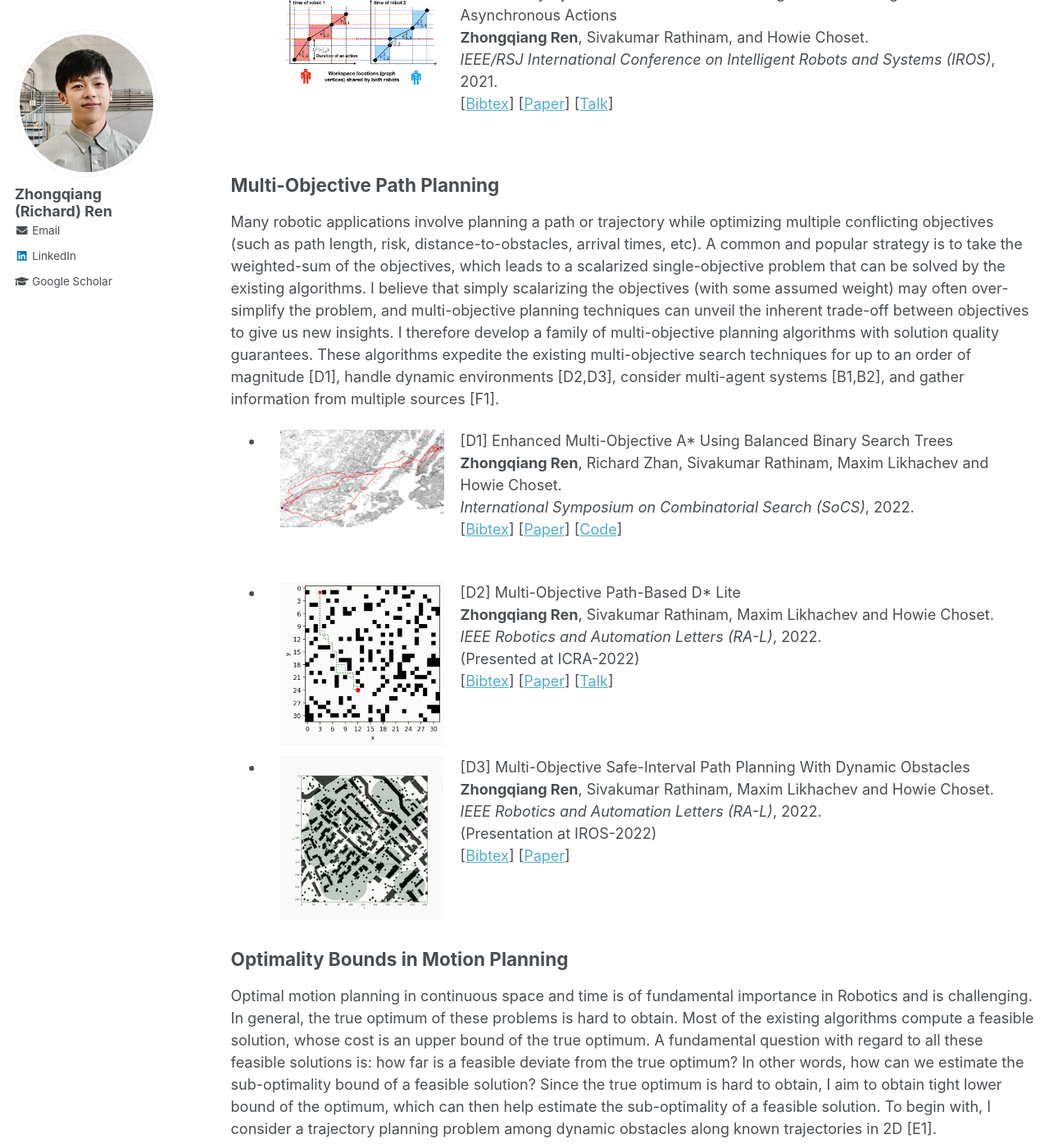
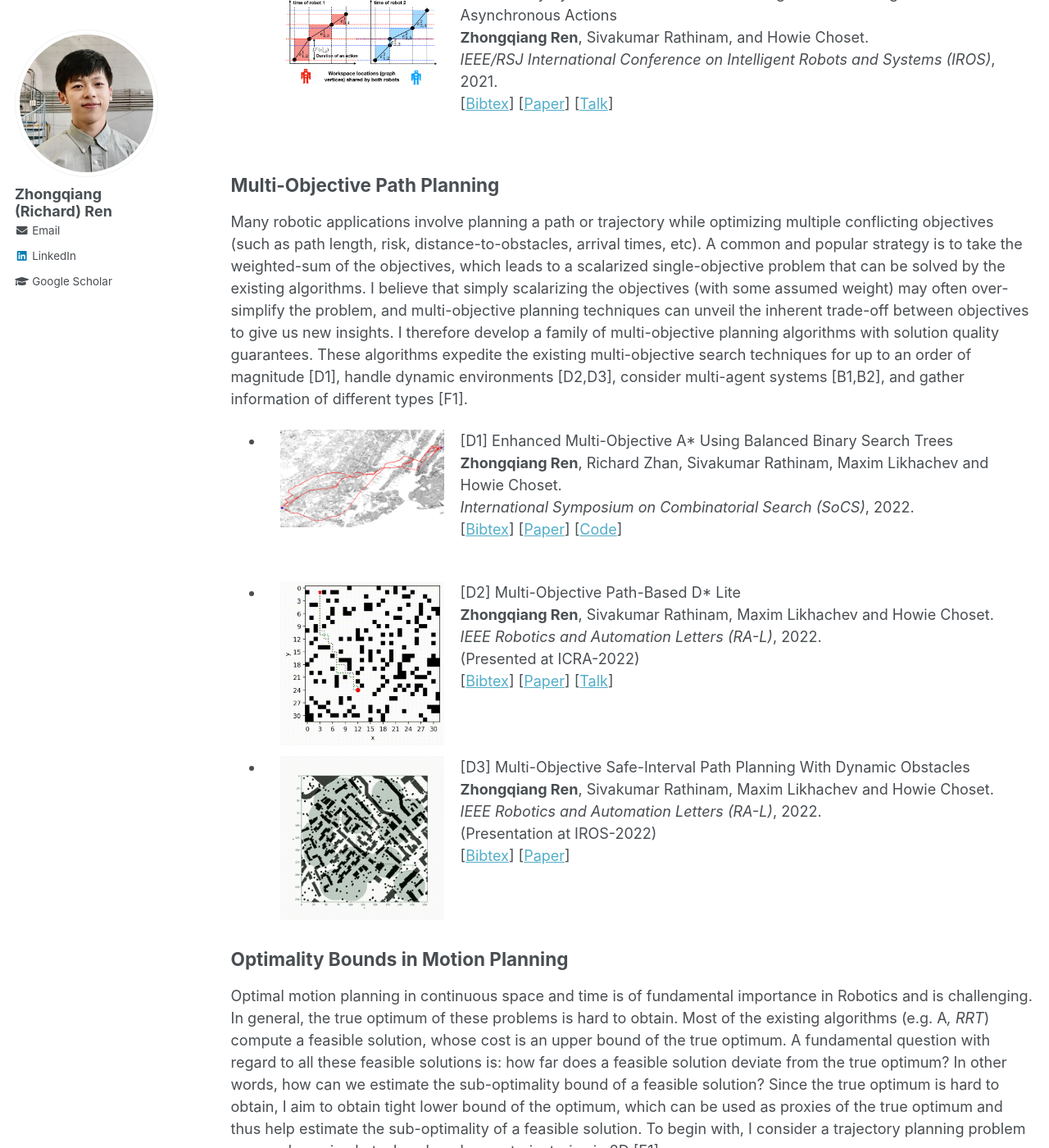
Before and after one commit to wonderren/wonderren.github.io, a Jekyll site: the page built from _pages/research.md, in a window 1280 px wide and 1400 px high, scrolled down 1577 px. Shown: the whole window at 82% size. Built offline with Jekyll 4.4.1, drawn with Linux system fonts in a browser that asks for light colours; some of the changed text lies outside the part shown.

Commit message:
research

```diff
--- a/_pages/research.md
+++ b/_pages/research.md
@@ -7,7 +7,7 @@
 
 My research focuses on path and motion planning for single and multi-robot, at the intersection of artificial intelligence and optimization. I am currently especially interested in planning paths for multiple robots with respect to various constraints while optimizing multiple objectives by leveraging the existing and advancing the frontier of combinatorial search, multi-objective optimization and optimal control.
 
-Most of my past research work, more or less, originates from my experience in [BITO Robotics](https://bitorobotics.com/), where I was deeply involved in several projects that develop and deploy fleets of mobile robots in factories to transport materials. This experience taught me the importance to coordinate the motion of the robots to avoid deadlock within a human designed road network, the importance of the solution quality that directly affects the logistic cost and efficiency, and the multiple conflicting objectives that arise in the robot deployment and daily operation.
+Most of my research work, more or less, originates from my experience in [BITO Robotics](https://bitorobotics.com/), where I was deeply involved in several projects that develop and deploy fleets of mobile robots in factories to transport materials. This experience taught me the importance to coordinate the motion of the robots to avoid deadlock within a human designed road network, the importance of the solution quality that directly affects the logistic cost and efficiency of a factory, and the multiple conflicting objectives that arise in the robot deployment and daily operation.
 
 
 Multi-Agent Path Planning
@@ -77,7 +77,7 @@
 
 Multi-Objective Path Planning
 ------
-Many robotic applications involve planning a path or trajectory while optimizing multiple conflicting objectives (such as path length, risk, distance-to-obstacles, arrival times, etc). A common and popular strategy is to take the weighted-sum of the objectives, which leads to a scalarized single-objective problem that can be solved by the existing algorithms. I believe that simply scalarizing the objectives (with some assumed weight) may often over-simplify the problem, and multi-objective planning techniques can unveil the inherent trade-off between objectives to give us new insights. I therefore develop a family of multi-objective planning algorithms with solution quality guarantees. These algorithms expedite the existing multi-objective search techniques for up to an order of magnitude [D1], handle dynamic environments [D2,D3], consider multi-agent systems [B1,B2], and gather information from multiple sources [F1].
+Many robotic applications involve planning a path or trajectory while optimizing multiple conflicting objectives (such as path length, risk, distance-to-obstacles, arrival times, etc). A common and popular strategy is to take the weighted-sum of the objectives, which leads to a scalarized single-objective problem that can be solved by the existing algorithms. I believe that simply scalarizing the objectives (with some assumed weight) may often over-simplify the problem, and multi-objective planning techniques can unveil the inherent trade-off between objectives to give us new insights. I therefore develop a family of multi-objective planning algorithms with solution quality guarantees. These algorithms expedite the existing multi-objective search techniques for up to an order of magnitude [D1], handle dynamic environments [D2,D3], consider multi-agent systems [B1,B2], and gather information of different types [F1].
 
 * [D1] <img src="../images/fig_emoa.png" alt="" width="200" height="200" align="left" hspace="20" style=" border: #FFFFFF 2px none;">
 Enhanced Multi-Objective A* Using Balanced Binary Search Trees\
@@ -115,8 +115,7 @@
 
 Optimality Bounds in Motion Planning
 ------
-Optimal motion planning in continuous space and time is of fundamental importance in Robotics and is challenging. In general, the true optimum of these problems is hard to obtain. Most of the existing algorithms compute a feasible solution, whose cost is an upper bound of the true optimum. A fundamental question with regard to all these feasible solutions is: how far is a feasible deviate from the true optimum? In other words, how can we estimate the sub-optimality bound of a feasible solution? Since the true optimum is hard to obtain, I aim to obtain tight lower bound of the optimum, which can then help estimate the sub-optimality of a feasible solution. To begin with, I consider a trajectory planning problem among dynamic obstacles along known trajectories in 2D [E1].
-
+Optimal motion planning in continuous space and time is of fundamental importance in Robotics and is challenging. In general, the true optimum of these problems is hard to obtain. Most of the existing algorithms (e.g. A*, RRT*) compute a feasible solution, whose cost is an upper bound of the true optimum. A fundamental question with regard to all these feasible solutions is: how far does a feasible solution deviate from the true optimum? In other words, how can we estimate the sub-optimality bound of a feasible solution? Since the true optimum is hard to obtain, I aim to obtain tight lower bound of the optimum, which can be used as proxies of the true optimum and thus help estimate the sub-optimality of a feasible solution. To begin with, I consider a trajectory planning problem among dynamic obstacles along known trajectories in 2D [E1].
 
 * [E1] <img src="../images/fig_lbmp.gif" alt="" width="200" height="200" align="left" hspace="20" style=" border: #FFFFFF 2px none;">
 A Lower Bounding Framework for Motion Planning amid Dynamic Obstacles in 2D\
```
